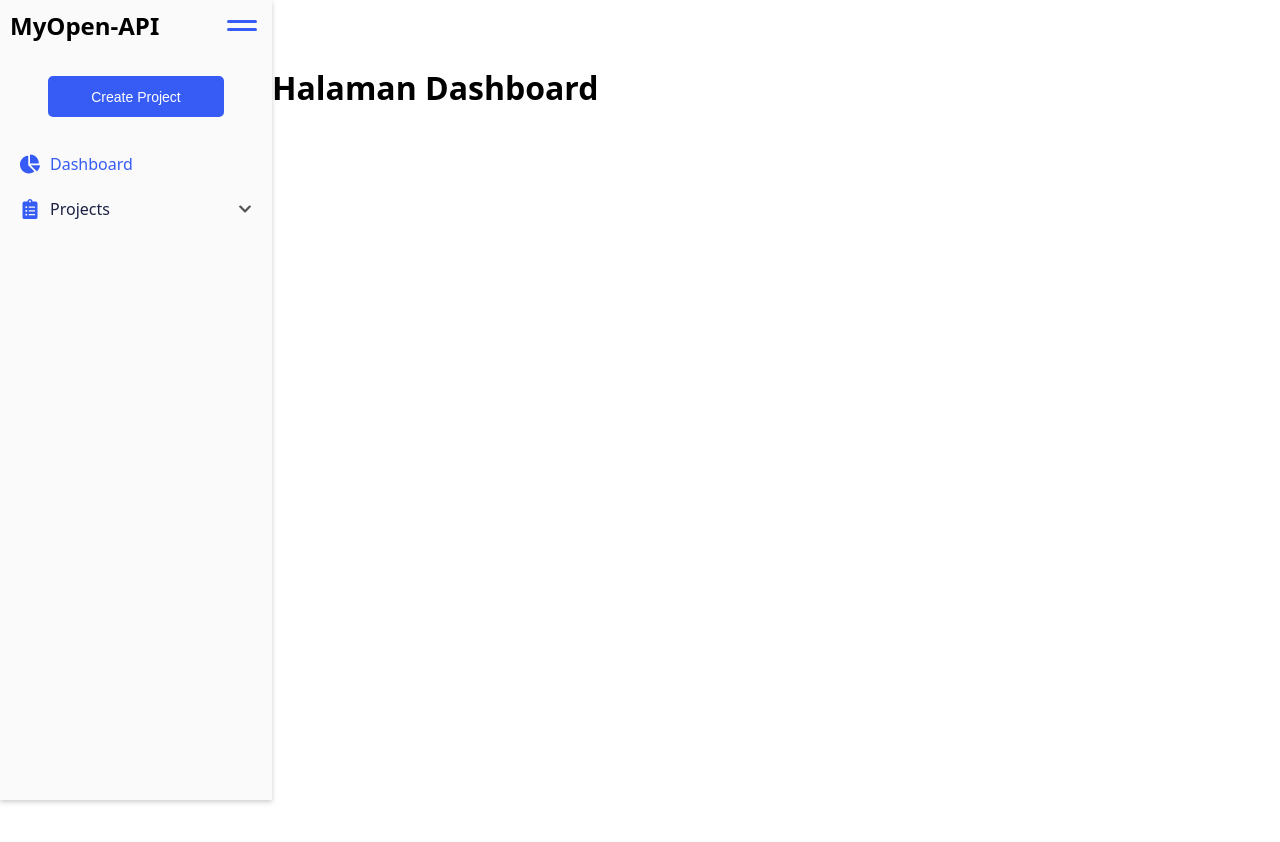
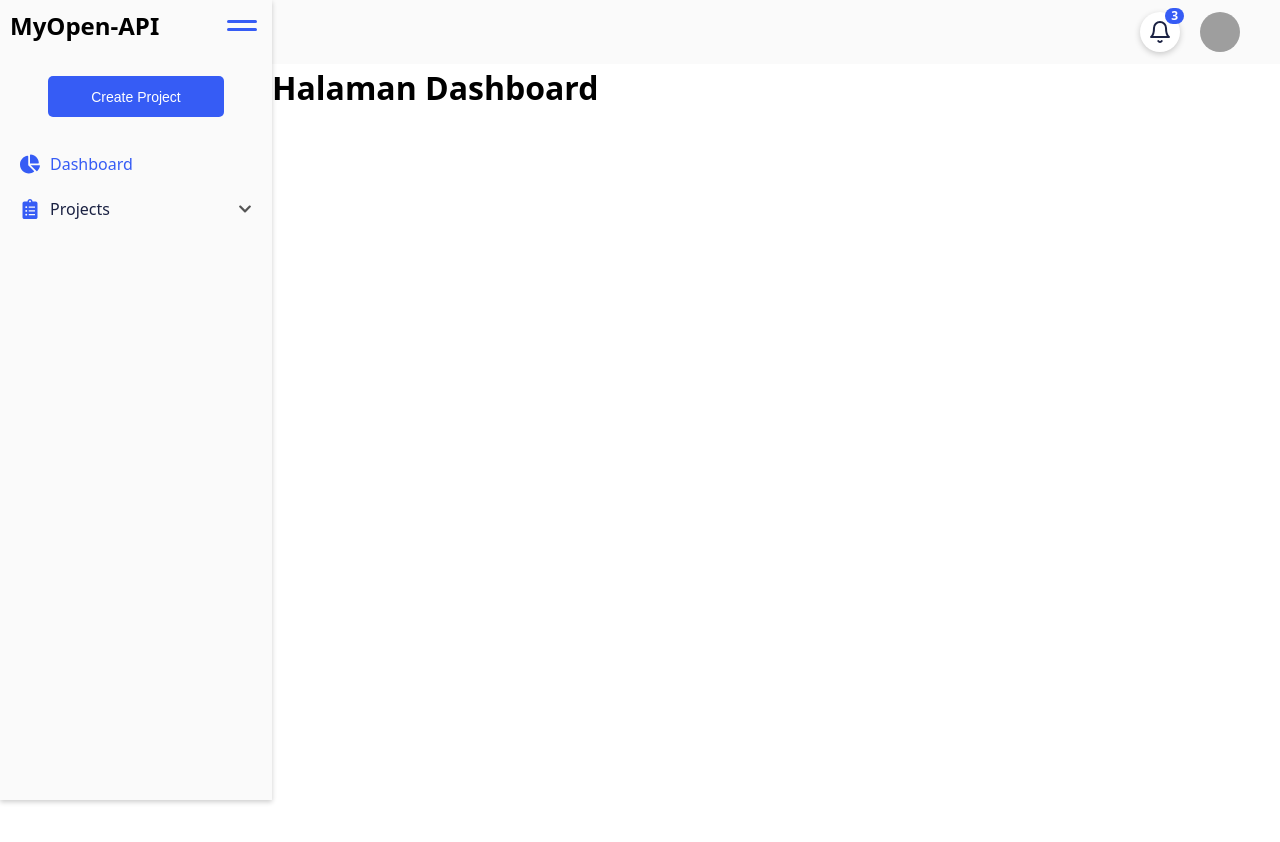
Before and after one commit to silvydwiayup/MyOpen-API-Frontend, a React (Vite) app: page / in a window 1280 px wide. Shown: the top 842 px of the page. Built offline with nearby package versions, Linux system fonts and the light colour scheme; grey boxes are pictures that could not be loaded.

Commit message:
Update merge

```diff
--- a/src/layouts/MainLayout.jsx
+++ b/src/layouts/MainLayout.jsx
@@ -1,6 +1,7 @@
 import { useState } from "react";
 import Sidebar from "../components/sidebar/Sidebar";
 import "./MainLayout.css";
+import Top_Navbar from "../components/top_navbar/Top_Navbar";
 
 const MainLayout = ({ children }) => {
     const [isCollapsed, setIsCollapsed] = useState(false);
@@ -9,6 +10,7 @@ const MainLayout = ({ children }) => {
         <div className="app-layout">
             <Sidebar isCollapsed={isCollapsed} setIsCollapsed={setIsCollapsed} />
             <div className={`main-content-main-layout ${isCollapsed ? "collapsed" : "expanded"}`}>
+                <Top_Navbar/>
                 {children}
             </div>
         </div>
```
